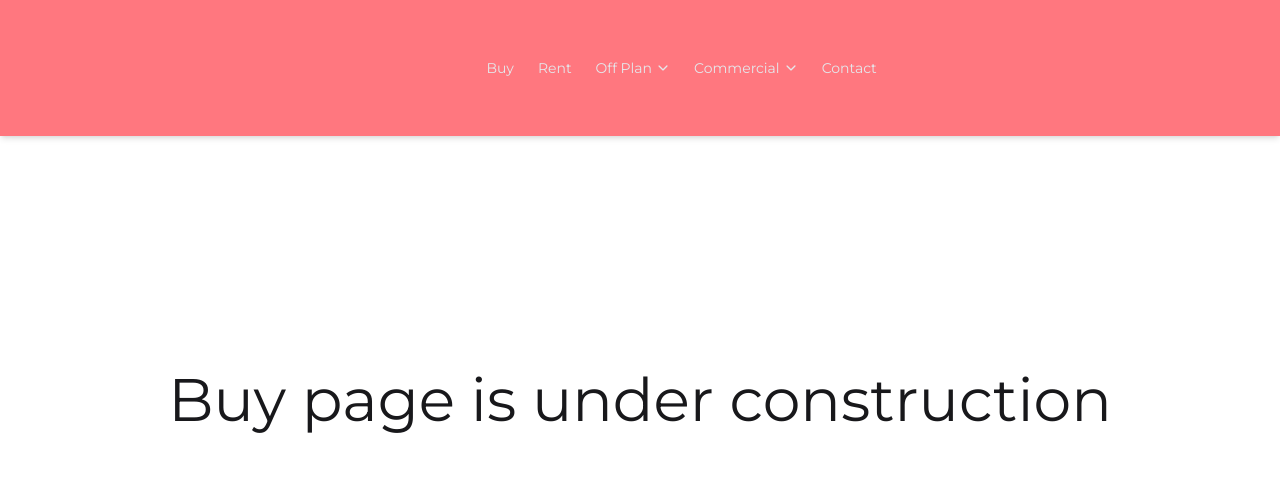
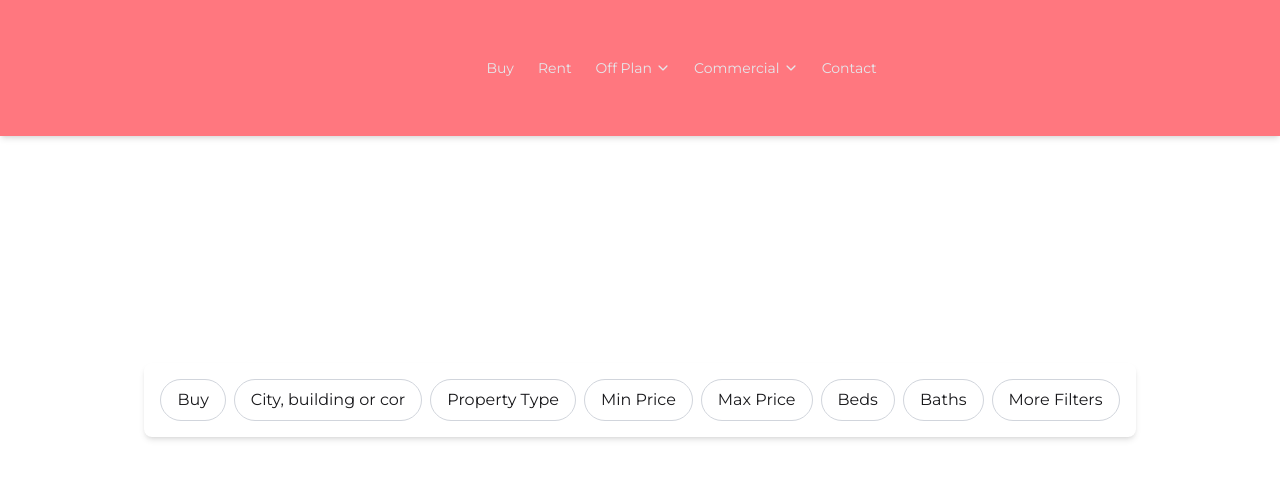
Before and after one commit to tasfirul8269/real-state-frontend, a React (Vite) app: page /buy in a window 1280 px wide. Shown: the top 478 px of the page. Built offline with nearby package versions, Linux system fonts and the light colour scheme.

Commit message:
Added dummy  buy page

```diff
--- a/src/pages/Buy/Buy.jsx
+++ b/src/pages/Buy/Buy.jsx
@@ -1,9 +1,51 @@
-import React from 'react';
+import React, { useState } from 'react';
 
 const Buy = () => {
+
+    const [activeFilter, setActiveFilter] = useState(null);
+
+    const filters = [
+        { label: "Buy", options: ["Buy", "Rent", "Sold"] },
+        { label: "City, building or cor", options: ["New York", "Los Angeles", "Chicago"] },
+        { label: "Property Type", options: ["House", "Apartment", "Condo"] },
+        { label: "Min Price", options: ["$100k", "$200k", "$300k"] },
+        { label: "Max Price", options: ["$500k", "$750k", "$1M"] },
+        { label: "Beds", options: ["1+", "2+", "3+"] },
+        { label: "Baths", options: ["1+", "2+", "3+"] },
+        { label: "More Filters", options: ["Pool", "Garage", "Garden"] }
+      ];
+
     return (
         <div className='flex justify-center items-center h-screen'>
-          <h1 className='text-6xl'>Buy page is under construction</h1>
+          <div className="max-w-6xl mx-auto p-4 bg-white rounded-lg shadow-md">
+      <div className="flex flex-wrap items-center gap-2">
+        {filters.map((filter, index) => (
+          <div key={index} className="relative">
+            <button
+              onClick={() => setActiveFilter(activeFilter === filter.label ? null : filter.label)}
+              className={`px-4 py-2 rounded-full border ${activeFilter === filter.label ? 'bg-blue-100 border-blue-500' : 'border-gray-300 hover:border-gray-400'}`}
+            >
+              {filter.label}
+            </button>
+
+            {activeFilter === filter.label && (
+              <div className="absolute z-10 mt-1 w-48 bg-white rounded-md shadow-lg border border-gray-200">
+                {filter.options.map((option, i) => (
+                  <div
+                    key={i}
+                    className="px-4 py-2 hover:bg-gray-100 cursor-pointer"
+                    onClick={() => setActiveFilter(null)}
+                  >
+                    {option}
+                  </div>
+                ))}
+              </div>
+            )}
+          </div>
+        ))}
+      </div>
+    </div>
+
         </div>
     );
 };
```
